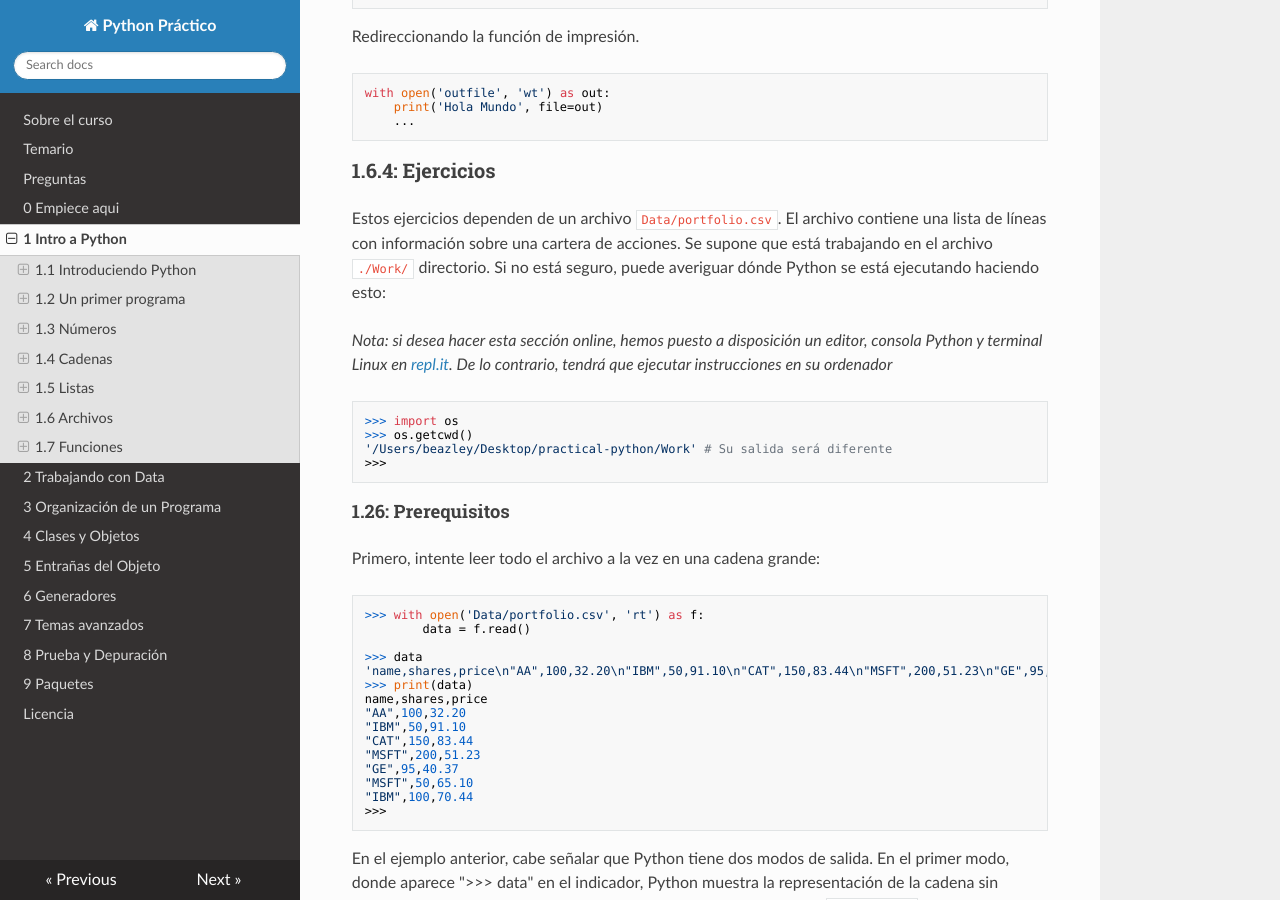
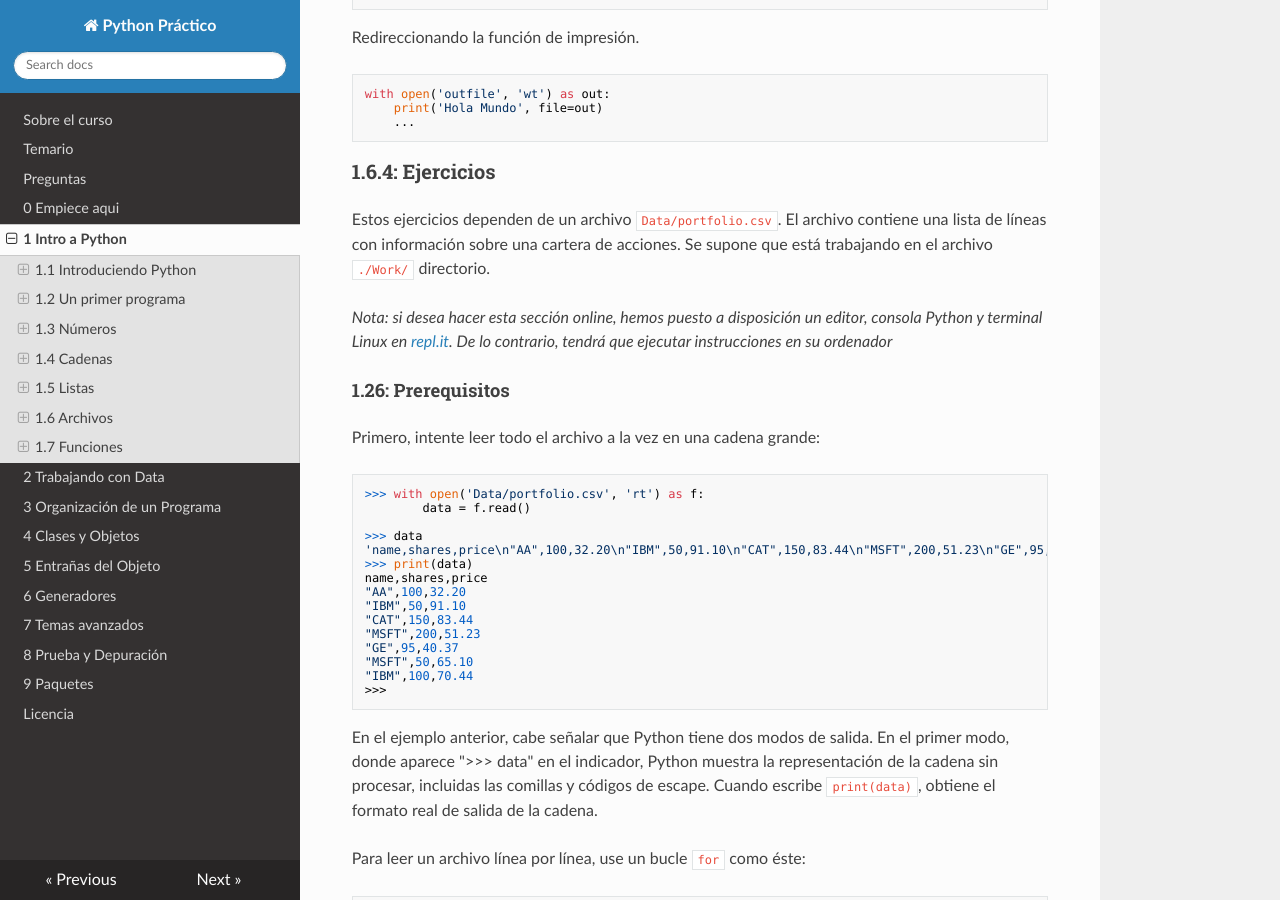
Before and after one commit to pythonpanama/pythonpractico_ssg, an MkDocs documentation site: the page built from docs/1.md, in a window 1280 px wide and 900 px high, scrolled down 35751 px. Built offline with MkDocs 1.6.1, drawn with Linux system fonts in a browser that asks for light colours; nearby versions of some CDN libraries; some of the changed text lies outside the part shown.

Commit message:
added formatting and deleted paragraph

````diff
--- a/docs/1.md
+++ b/docs/1.md
@@ -199,7 +199,7 @@ Esto solo es cierto en el modo interactivo. Nunca uses `_` en un programa.
 
 ### 1.2.3: Creando programas
 
-Los programas se colocan en archivos .py.
+Los programas se colocan en archivos `.py`.
 
 ```python
 # hola.py
@@ -1796,16 +1796,9 @@ with open('outfile', 'wt') as out:
 
 Estos ejercicios dependen de un archivo `Data/portfolio.csv`. El archivo
 contiene una lista de líneas con información sobre una cartera de acciones.
-Se supone que está trabajando en el archivo `./Work/` directorio. Si no está seguro, puede averiguar dónde Python se está ejecutando haciendo esto:
+Se supone que está trabajando en el archivo `./Work/` directorio.
 
 *Nota: si desea hacer esta sección online, hemos puesto a disposición un editor, consola Python y terminal Linux en [repl.it](https://repl.it/@pythonpanama/archivos#ejercicios.md). De lo contrario, tendrá que ejecutar instrucciones en su ordenador*
-
-```python
->>> import os
->>> os.getcwd()
-'/Users/beazley/Desktop/practical-python/Work' # Su salida será diferente
->>>
-```
 
 #### 1.26: Prerequisitos
 
````
